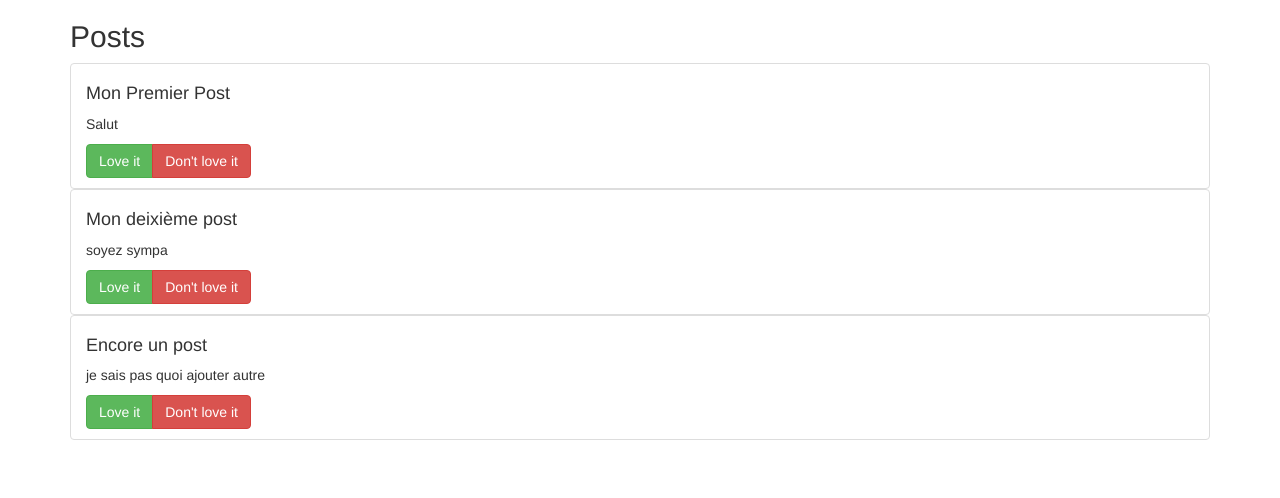
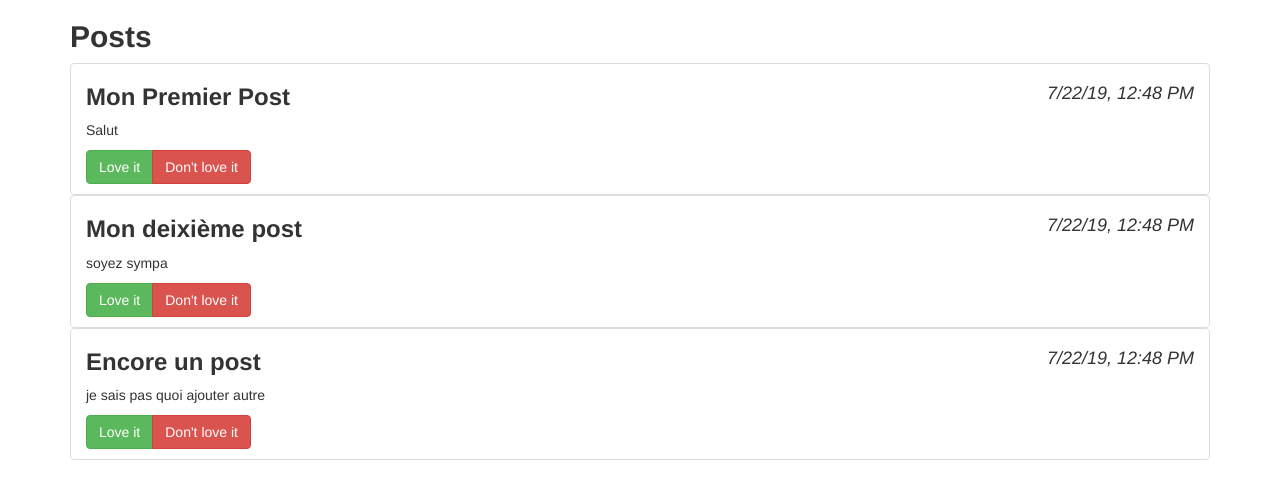
Before and after one commit to brahim94/Post-angular, an Angular app: page / in a window 1280 px wide. Shown: the top 498 px of the page. Built offline with nearby package versions, Linux system fonts and the light colour scheme.

Commit message:
adding date and font customizing

```diff
--- a/src/app/app.component.html
+++ b/src/app/app.component.html
@@ -2,7 +2,7 @@
 <div class="container">
   <div class="row">
     <div class="col-xs-12">
-      <h2>Posts</h2>
+      <h2><strong>Posts</strong></h2>
       <ul class="list-group">
         <app-post *ngFor="let post of posts"
                   [titre]="post.titre"
--- a/src/app/app.component.ts
+++ b/src/app/app.component.ts
@@ -7,7 +7,7 @@ import { Component } from '@angular/core';
 })
 export class AppComponent {
 
-created_at: Date
+createdAt = new Date();
 
 
 posts = [
--- a/src/app/post/post.component.html
+++ b/src/app/post/post.component.html
@@ -2,7 +2,8 @@
               'list-group-item-success': titre === 'Mon premier post',
               'list-group-item-danger': titre === 'Mon deuxième post'}">
 
-  <h4 >{{ titre }} {{ created_at | date }}</h4>
+  <h4><strong><font size="5">{{ titre }}</font></strong>
+  <div class="pull-right"><i> {{ createdAt | date :'short' }} </i></div> </h4>
   <p > {{content}} </p>
    <div class = "btn-group">
    <button type = "button" class = "btn btn-success">Love it</button>
--- a/src/app/post/post.component.ts
+++ b/src/app/post/post.component.ts
@@ -9,6 +9,7 @@ export class PostComponent implements OnInit {
 
   @Input() titre: string;
   @Input() content: string;
+  @Input() createdAt = new Date;
 
   constructor() { }
 
```
